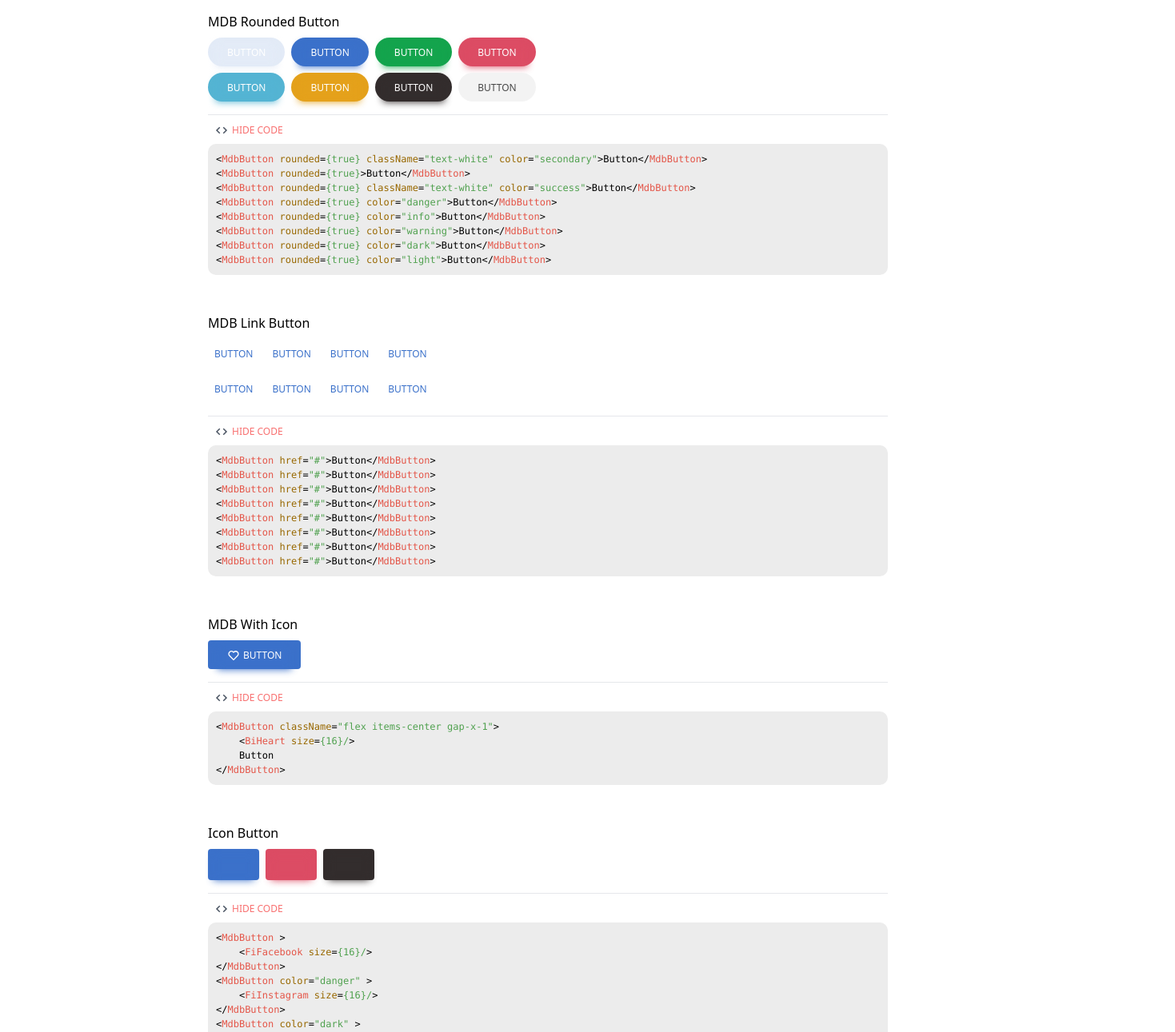
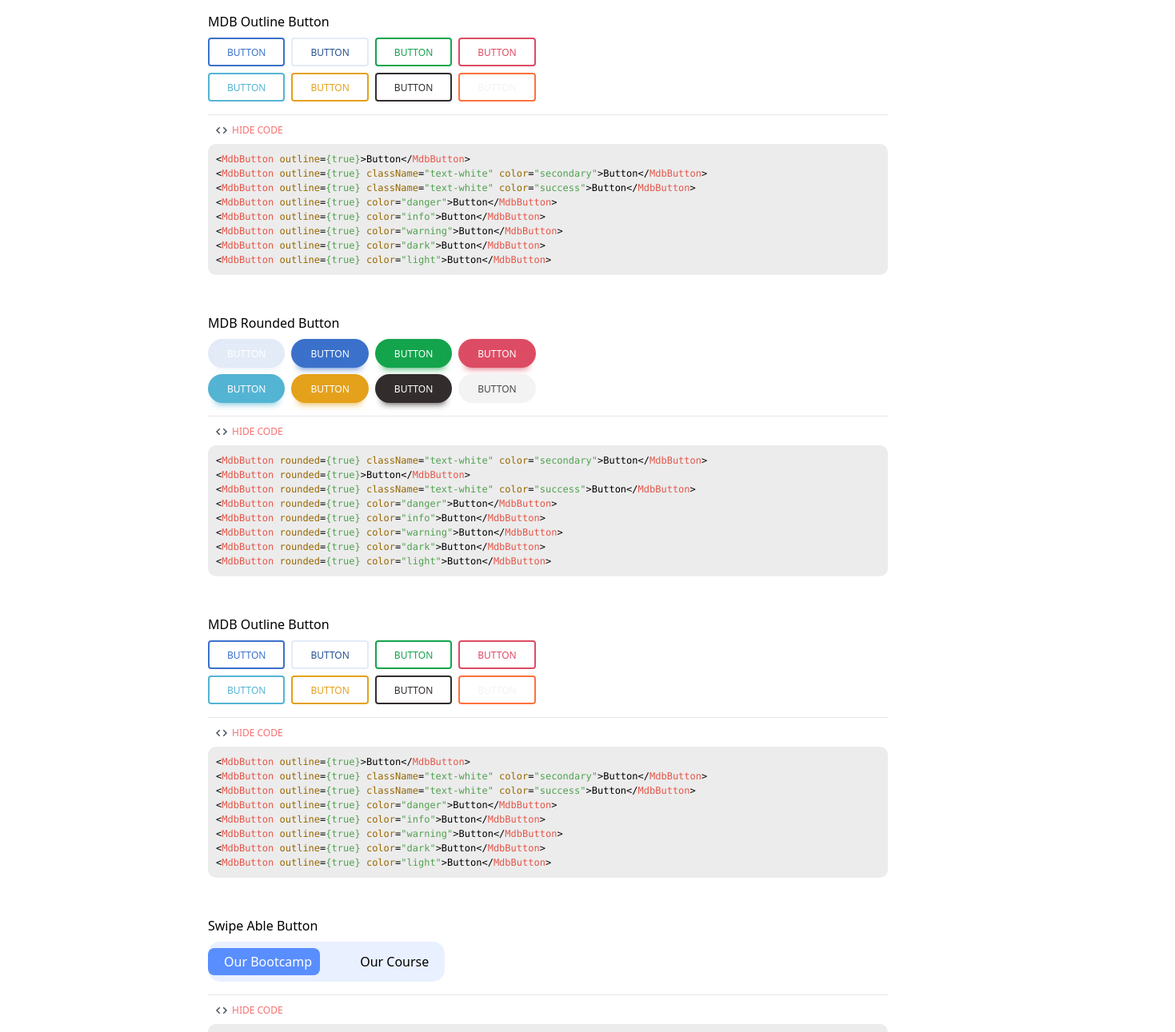
Before and after one commit to rasel-mahmud-dev/react-ui-component, a React (Vite) app: page /docs/components/buttons in a window 1280 px wide. Shown: the part 1505-2796 px from the top of the page at 80% size, 1469 px wide, since content can reach past the window. Built offline with nearby package versions, Linux system fonts and the light colour scheme; some icons are missing.

Commit message:
add swipe able button

```diff
--- /dev/null
+++ b/src/components/SwipeAbleButton/SwipeAbleButton.tsx
@@ -0,0 +1,37 @@
+import React, {FC, ReactElement, useState} from 'react';
+import "./swipeAbleButton.scss"
+
+
+interface Props {
+    activeIndex: number
+    render: (activeIndex: number) => ReactElement
+}
+
+const SwipeAbleButton: FC<Props> = (props) => {
+
+    const {render, activeIndex = 0, } = props
+
+    const [currActiveIndex, setCurrActiveIndex] = useState<number>(activeIndex)
+
+    function handleToggleChange(index: number) {
+        setCurrActiveIndex(index)
+    }
+
+    const children = render(currActiveIndex).props.children
+
+    return (
+        <div className="swipeable-btn-container">
+
+            <span className={`overlay position-${currActiveIndex}`}></span>
+
+            {children?.map((child: React.ReactNode, index: number) => (
+                <div className={`swipeable-btn ${index === currActiveIndex ? "active-btn" : ""}`}
+                     onClick={() => handleToggleChange(index)}>
+                    {child}
+                </div>
+            ))}
+        </div>
+    )
+};
+
+export default SwipeAbleButton;
--- /dev/null
+++ b/src/components/SwipeAbleButton/swipeAbleButton.scss
@@ -0,0 +1,44 @@
+.swipeable-btn-container {
+  --item-width: 140px;
+
+  background-color: #e9f0ff;
+  padding: 8px 10px;
+  border-radius: 15px;
+  display: flex;
+  align-items: center;
+  column-gap: 40px;
+  position: relative;
+  overflow: hidden;
+
+  .overlay {
+    position: absolute;
+    background-color: #598eff;
+    width: var(--item-width);
+    height: 34px;
+    border-radius: 8px;
+    z-index: 99;
+    transition: all .4s ease;
+
+    &.position-0 {
+
+      left: 0%;
+    }
+
+    &.position-1 {
+      left: var(--item-width);
+    }
+
+  }
+  .swipeable-btn {
+    padding: 5px 10px;
+    position: relative;
+    z-index: 100;
+    transition: color .4s ease;
+
+    &.active-btn {
+      color: white;
+      border-radius: 10px;
+
+    }
+  }
+}
--- a/src/pages/docs/ButtonPage/ButtonPage.tsx
+++ b/src/pages/docs/ButtonPage/ButtonPage.tsx
@@ -7,6 +7,7 @@
 import CodeView from "@app/components/CodeView/CodeView.tsx";
 import DocsPageLayout from "@app/pages/docs/DocsPageLayout.tsx";
 import Collapse from "@app/components/Collapse/Collapse.tsx";
+import SwipeAbleButton from "@app/components/SwipeAbleButton/SwipeAbleButton";
 
 
 const overviewContent = [
@@ -14,6 +15,7 @@
     {label: "MDB button", hash: "#mdb-button"},
     {label: "Neutral button", hash: "#neutral-button"},
     {label: "Outline button", hash: "#outline-button"},
+    {label: "Swipe Able button", hash: "#swipeable-button"},
     {label: "Rounded button", hash: "#rounded-button"},
     {label: "Link button", hash: "#link-button"},
     {label: "With Icon button", hash: "#with-icon-button"},
@@ -174,6 +176,46 @@
                         </div>
                     </section>
 
+
+{/*       Swipe able button */}
+<section id="outline-button">
+                        <h4 className="mt-8 mb-2">MDB Outline Button</h4>
+                        <div className="grid grid-cols-4 w-max gap-2">
+                            <MdbButton outline={true}>Button</MdbButton>
+                            <MdbButton outline={true} className="text-white" color="secondary">Button</MdbButton>
+                            <MdbButton outline={true} className="text-white" color="success">Button</MdbButton>
+                            <MdbButton outline={true} color="danger">Button</MdbButton>
+                            <MdbButton outline={true} color="info">Button</MdbButton>
+                            <MdbButton outline={true} color="warning">Button</MdbButton>
+                            <MdbButton outline={true} color="dark">Button</MdbButton>
+                            <MdbButton outline={true} color="light">Button</MdbButton>
+                        </div>
+                        <div className="border-t pb-4 mt-4">
+                            <Collapse initialExpand={[0]}>
+                                <Collapse.Item label={(isOpen: boolean)=>(
+                                    <MdbButton text className="flex items-center gap-x-1">
+                                        <BiCode fontSize={18} />
+                                        <span className="text-red-400">{isOpen ? "Hide" : "Show"} Code</span>
+                                    </MdbButton>
+                                )}>
+                                    <CodeView code={`
+<MdbButton outline={true}>Button</MdbButton>
+<MdbButton outline={true} className="text-white" color="secondary">Button</MdbButton>
+<MdbButton outline={true} className="text-white" color="success">Button</MdbButton>
+<MdbButton outline={true} color="danger">Button</MdbButton>
+<MdbButton outline={true} color="info">Button</MdbButton>
+<MdbButton outline={true} color="warning">Button</MdbButton>
+<MdbButton outline={true} color="dark">Button</MdbButton>
+<MdbButton outline={true} color="light">Button</MdbButton>
+`}
+                                              lang="html"
+                                    />
+                                </Collapse.Item>
+
+                            </Collapse>
+                        </div>
+                    </section>
+
                    <section id="rounded-button">
                        <h4 className="mt-8 mb-2">MDB Rounded Button</h4>
                        <div className="grid grid-cols-4 w-max gap-2">
@@ -213,6 +255,92 @@
                        </div>
 
                    </section>
+
+
+
+            <section id="outline-button">
+                <h4 className="mt-8 mb-2">MDB Outline Button</h4>
+                <div className="grid grid-cols-4 w-max gap-2">
+                    <MdbButton outline={true}>Button</MdbButton>
+                    <MdbButton outline={true} className="text-white" color="secondary">Button</MdbButton>
+                    <MdbButton outline={true} className="text-white" color="success">Button</MdbButton>
+                    <MdbButton outline={true} color="danger">Button</MdbButton>
+                    <MdbButton outline={true} color="info">Button</MdbButton>
+                    <MdbButton outline={true} color="warning">Button</MdbButton>
+                    <MdbButton outline={true} color="dark">Button</MdbButton>
+                    <MdbButton outline={true} color="light">Button</MdbButton>
+                </div>
+                <div className="border-t pb-4 mt-4">
+                    <Collapse initialExpand={[0]}>
+                        <Collapse.Item label={(isOpen: boolean)=>(
+                            <MdbButton text className="flex items-center gap-x-1">
+                                <BiCode fontSize={18} />
+                                <span className="text-red-400">{isOpen ? "Hide" : "Show"} Code</span>
+                            </MdbButton>
+                        )}>
+                            <CodeView code={`
+<MdbButton outline={true}>Button</MdbButton>
+<MdbButton outline={true} className="text-white" color="secondary">Button</MdbButton>
+<MdbButton outline={true} className="text-white" color="success">Button</MdbButton>
+<MdbButton outline={true} color="danger">Button</MdbButton>
+<MdbButton outline={true} color="info">Button</MdbButton>
+<MdbButton outline={true} color="warning">Button</MdbButton>
+<MdbButton outline={true} color="dark">Button</MdbButton>
+<MdbButton outline={true} color="light">Button</MdbButton>
+`}
+                                      lang="html"
+                            />
+                        </Collapse.Item>
+
+                    </Collapse>
+                </div>
+            </section>
+
+
+
+            {/*       Swipe able button */}
+            <section id="swipeable-button">
+                <h4 className="mt-8 mb-2">Swipe Able Button</h4>
+                <div className="grid grid-cols-4 w-max gap-2">
+                    <SwipeAbleButton render={(activeIndex: number) => (
+                            <>
+                                <button className={`btn-${activeIndex === 0 ? "secondary" : ""}`}>Our Bootcamp</button>
+                                <button className={`btn-${activeIndex === 1 ? "secondary" : ""}`}>Our Course</button>
+                            </>
+                        )}
+                     activeIndex={0}
+                     />
+                </div>
+
+                <div className="border-t pb-4 mt-4">
+                    <Collapse initialExpand={[0]}>
+                        <Collapse.Item label={(isOpen: boolean)=>(
+                            <MdbButton text className="flex items-center gap-x-1">
+                                <BiCode fontSize={18} />
+                                <span className="text-red-400">{isOpen ? "Hide" : "Show"} Code</span>
+                            </MdbButton>
+                        )}>
+                            <CodeView code={`
+
+                            <SwipeAbleButton
+                                render={(activeIndex: number) => (
+                                    <>
+                                        <button className={"btn-{activeIndex === 0 ? "secondary" : "}>Our Bootcamp</button>
+                                        <button className={"btn-{activeIndex === 1 ? "secondary" : "}>Our Course</button>
+                                    </>
+                                )}
+                             activeIndex={0}
+                             />
+
+`}
+                                      lang="html"
+                            />
+                        </Collapse.Item>
+
+                    </Collapse>
+                </div>
+
+            </section>
 
                     <section id="link-button">
                     <h4 className="mt-8 mb-2">MDB Link Button</h4>
```
